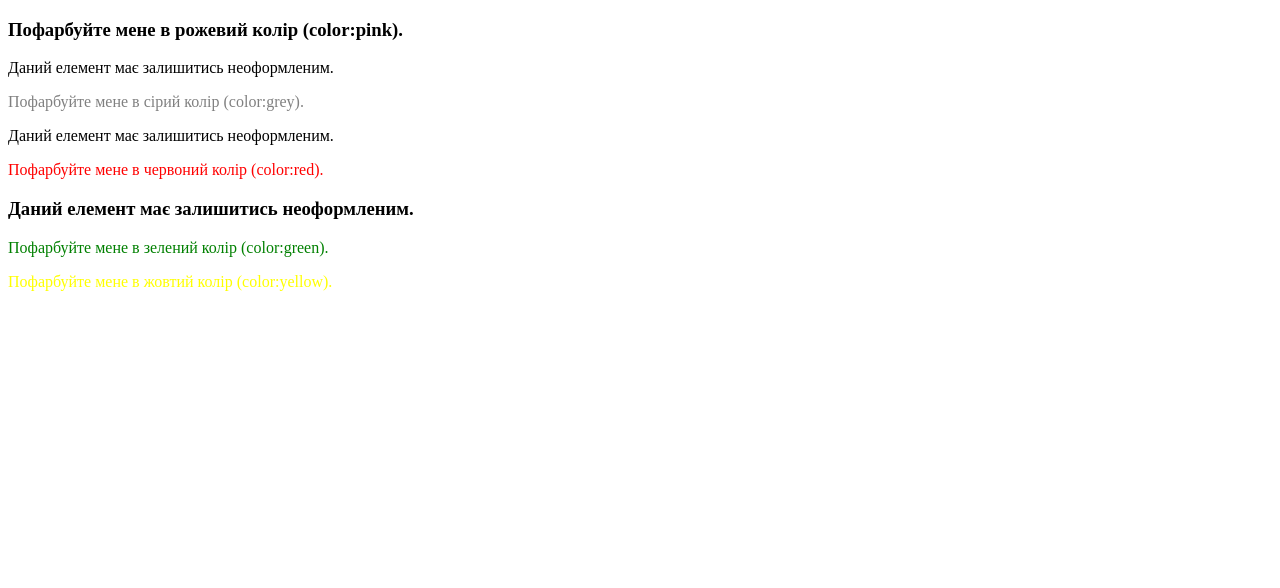
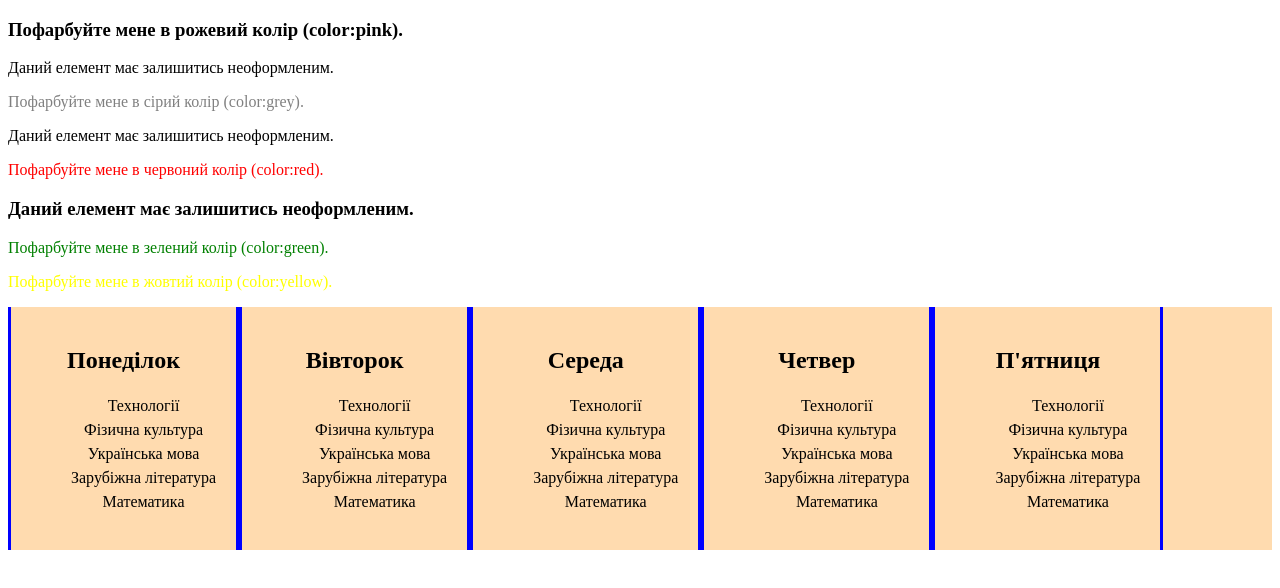
Before and after one commit to TheBestikk/HW8, a plain HTML site: page index.html in a window 1280 px wide. Drawn offline with Linux system fonts and the light colour scheme.

Commit message:
add task 2

```diff
--- a/css/style.css
+++ b/css/style.css
@@ -13,3 +13,31 @@ p:nth-of-type(3){
 div p:nth-child(1) {
     color: red;
 }
+
+/* TASK 2 */
+
+.container{
+    display: flex;
+    background-color:rgb(255, 219, 175);
+}
+
+.container-wrap{
+    border: 3px solid blue;
+    border-bottom: none;
+    border-top: none;
+    padding: 20px;
+    text-align: center;
+}
+
+.container-item{
+    line-height: 150%;
+}
+
+.container-item:hover{
+    background-color: aquamarine;
+    padding: 0px 5px;
+}
+
+ul{
+    list-style: none;
+}
--- a/index.html
+++ b/index.html
@@ -3,7 +3,7 @@
   <head>
     <meta charset="UTF-8" />
     <meta name="viewport" content="width=device-width, initial-scale=1.0" />
-    <title>Document</title>
+    <title>HW8</title>
     <link rel="stylesheet" href="css/style.css">
   </head>
   <body>
@@ -17,5 +17,58 @@
       <p>Пофарбуйте мене в зелений колір (color:green).</p>
       <p class="yellow">Пофарбуйте мене в жовтий колір (color:yellow).</p>
     </div>
+
+    <div class="container">
+      <div class="container-wrap">
+        <h2 class="container-title">Понеділок</h2>
+        <ul id="change" class="container-list">
+          <li class="container-item">Технології</li>
+          <li class="container-item">Фізична культура</li>
+          <li class="container-item">Українська мова</li>
+          <li class="container-item">Зарубіжна література</li>
+          <li class="container-item">Математика</li>
+        </ul>
+      </div>
+      <div class="container-wrap">
+        <h2 class="container-title">Вівторок</h2>
+        <ul class="container-list">
+          <li class="container-item">Технології</li>
+          <li class="container-item">Фізична культура</li>
+          <li class="container-item">Українська мова</li>
+          <li class="container-item">Зарубіжна література</li>
+          <li class="container-item">Математика</li>
+        </ul>
+      </div>
+      <div class="container-wrap">
+        <h2 class="container-title">Середа</h2>
+        <ul class="container-list">
+          <li class="container-item">Технології</li>
+          <li class="container-item">Фізична культура</li>
+          <li class="container-item">Українська мова</li>
+          <li class="container-item">Зарубіжна література</li>
+          <li class="container-item">Математика</li>
+        </ul>
+      </div>
+      <div class="container-wrap">
+        <h2 class="container-title">Четвер</h2>
+        <ul class="container-list">
+          <li class="container-item">Технології</li>
+          <li class="container-item">Фізична культура</li>
+          <li class="container-item">Українська мова</li>
+          <li class="container-item">Зарубіжна література</li>
+          <li class="container-item">Математика</li>
+        </ul>
+      </div>
+      <div class="container-wrap">
+        <h2 class="container-title">П'ятниця</h2>
+        <ul class="container-list">
+          <li class="container-item">Технології</li>
+          <li class="container-item">Фізична культура</li>
+          <li class="container-item">Українська мова</li>
+          <li class="container-item">Зарубіжна література</li>
+          <li class="container-item">Математика</li>
+        </ul>
+      </div>
+    </div>
   </body>
 </html>
```
